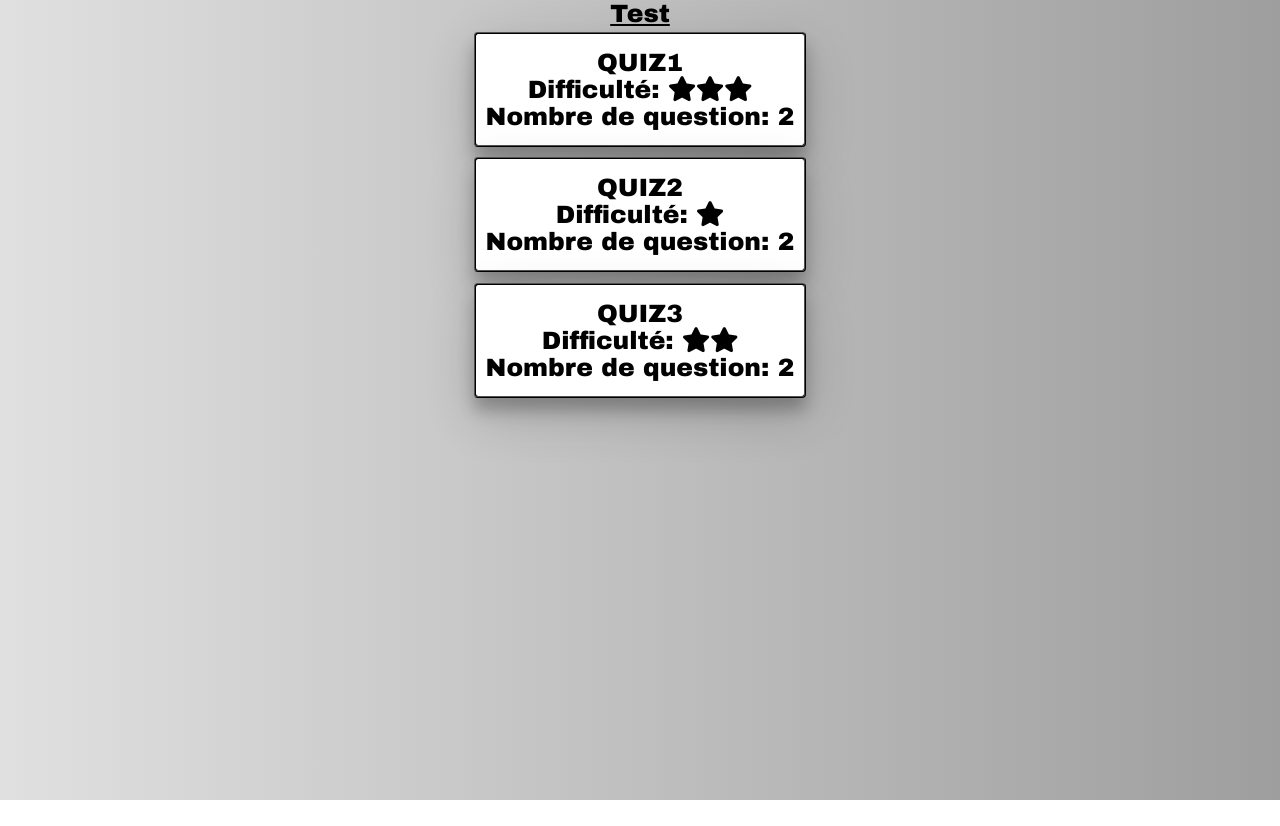
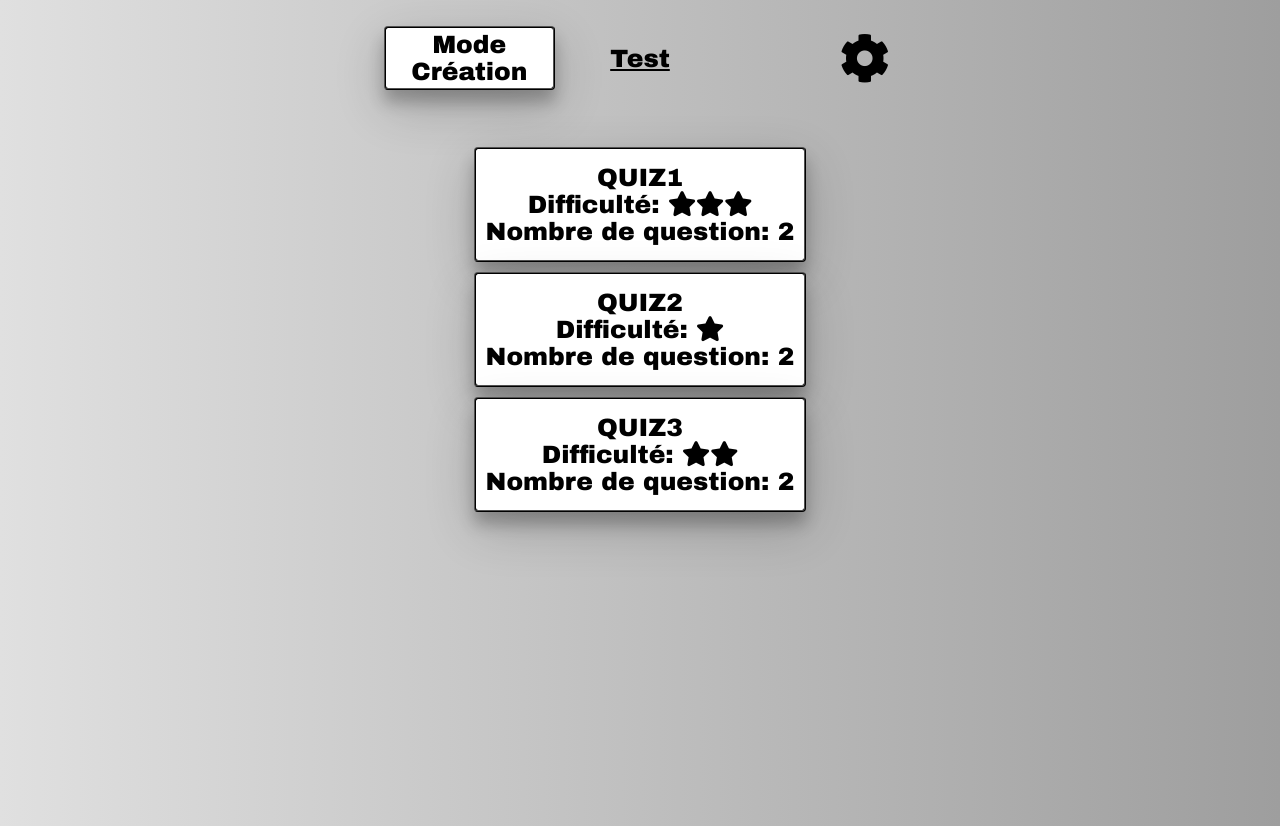
Before and after one commit to 2019-2020-ps6/2019-2020-ps6-rendu-tootiredtowork, an Angular app: page /quizlist in a window 1280 px wide. Before the commit the page ends 800 px from the top, so only its background shows below. Built offline with nearby package versions, Linux system fonts and the light colour scheme.

Commit message:
nav quizlist

```diff
--- a/src/app/quizzes/quiz-list/quiz-list.component.html
+++ b/src/app/quizzes/quiz-list/quiz-list.component.html
@@ -1,6 +1,16 @@
 <div class=container [ngStyle]="{'font-size': configService.fontSize+'px'}">
-    <div id="title">
-        Test
+    <div class=nav>
+        <div class=box id="box1">
+            <button class=button [ngStyle]="{'font-size': configService.fontSize+'px'}">Mode Création</button>
+        </div>
+        <div class=box id="box2">
+            <div id="title">
+                Test
+            </div>
+        </div>
+        <div class=box id="box3" [ngStyle]="{'font-size': (configService.fontSize)+'px'}">
+            <i class="fa fa-cog fa-2x fa-fw" routerLink="/configuration"></i>
+        </div>
     </div>
     <div class=quizlist>
         <ng-container *ngFor="let q of quizzes">
--- a/src/app/quizzes/quiz-list/quiz-list.component.scss
+++ b/src/app/quizzes/quiz-list/quiz-list.component.scss
@@ -1,7 +1,40 @@
 #title {
+    text-decoration: underline;
+    align-self: center;
+}
+
+.nav {
+    display: grid;
+    grid-template-columns: repeat(3, 1fr);
+    align-content: center;
+    margin-top: 5%;
+    margin-bottom: 10%;
+}
+
+.box {
     display: flex;
+    align-items: center;
+}
+
+#box1 {
+    justify-content: flex-start;
+}
+
+#box2 {
     justify-content: center;
-    text-decoration: underline;
+}
+
+#box3 {
+    justify-content: flex-end;
+}
+
+.fa-cog {
+    cursor: pointer;
+    transition: transform 0.5s;
+}
+
+.fa-cog:hover {
+    transform: rotate(135deg);
 }
 
 .quizlist {
@@ -18,3 +51,7 @@
 .quizlist>* {
     margin: 1%;
 }
+
+.button {
+    padding: 2%;
+}
--- a/src/app/quizzes/quiz/quiz.component.html
+++ b/src/app/quizzes/quiz/quiz.component.html
@@ -1,4 +1,4 @@
-<button class="button quiz" (click)="quizSelected()" [ngStyle]="{'font-size': configService.fontSize+'px'}">
+<button class=button (click)="quizSelected()" [ngStyle]="{'font-size': configService.fontSize+'px'}">
     <div>
         <div>{{quiz.id}}</div>
         <div>Difficulté:
--- a/src/styles.scss
+++ b/src/styles.scss
@@ -43,6 +43,7 @@ body {
     font-family: Arial Black;
     box-shadow: 0 12px 16px 0 rgba(0, 0, 0, 0.24), 0 17px 50px 0 rgba(0, 0, 0, 0.19);
     border-radius: 4px;
+    cursor: pointer;
 }
 
 .button:hover {
```
